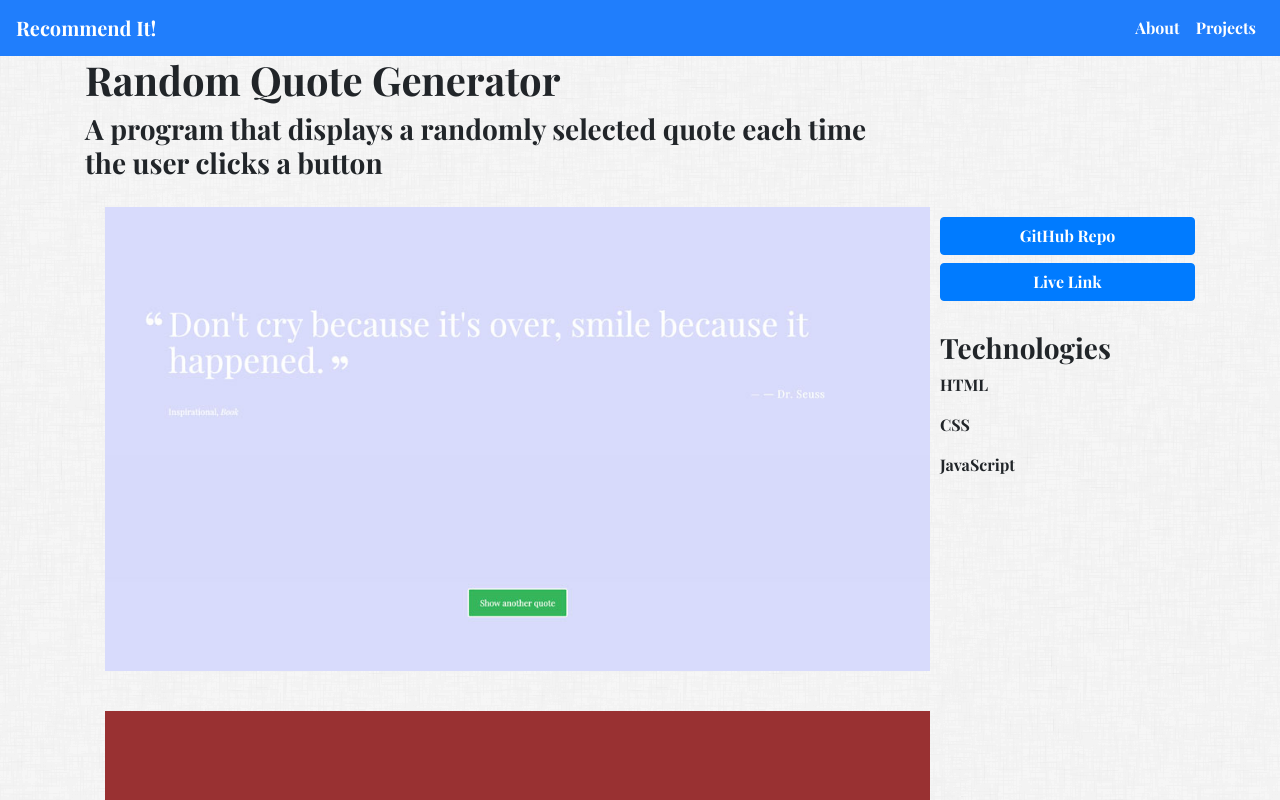
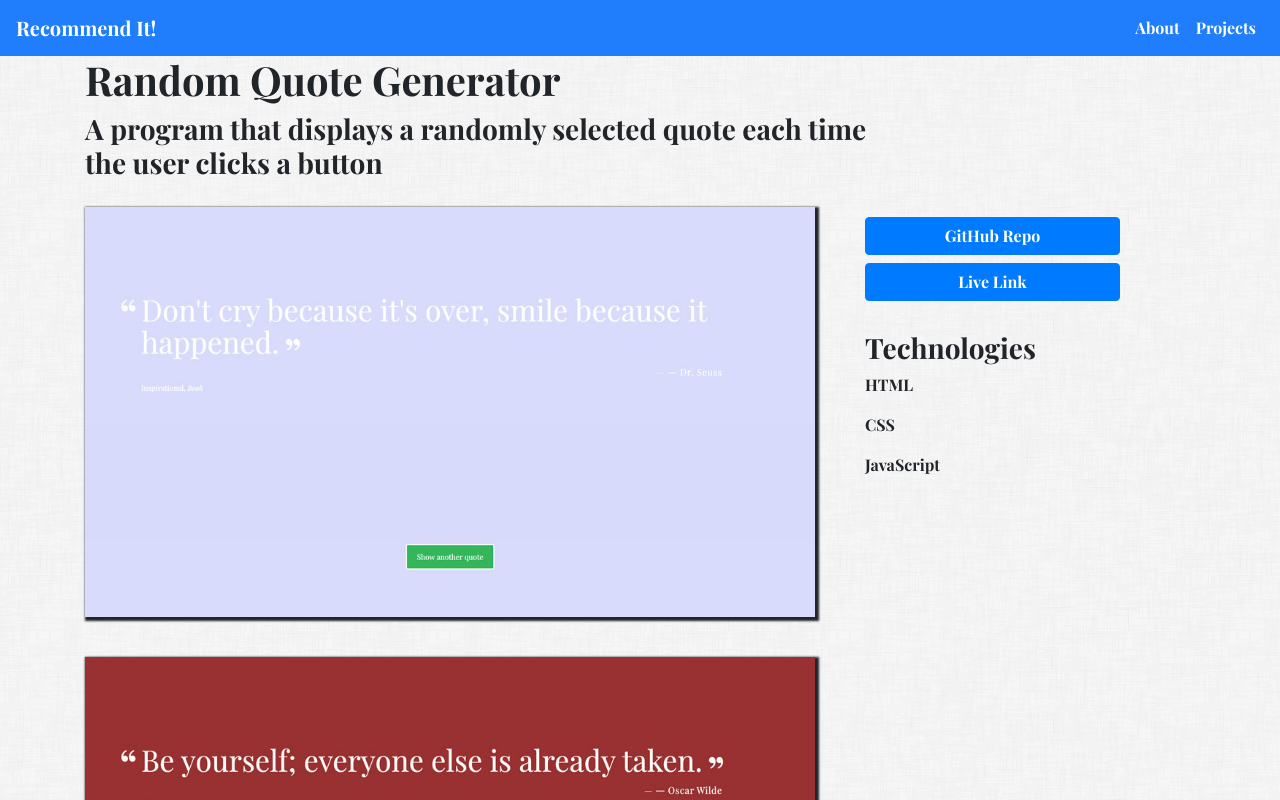
Before and after one commit to asbillings07/react_developer_portfolio, a React (Create React App) app: page /project/0 in a window 1280 px wide. Shown: the top 800 px of the page. Built offline with nearby package versions, Linux system fonts and the light colour scheme; the HTML template or start-up script is replaced by a standard one.

Commit message:
updated image css

```diff
--- a/src/components/ProjectDetail.js
+++ b/src/components/ProjectDetail.js
@@ -16,16 +16,16 @@ export function ProjectDetail ({ match }) {
         </Col>
       </Row>
       <Row>
-        <Col md={9}>
+        <ProjectCol md={8}>
           {project.image_urls.map((imageSrc, i) => (
-            <img
+            <ProjectImage
               src={imageSrc}
               alt={`${project.project_name}`}
               key={i}
-              style={{ width: '100%', height: 'auto', margin: '20px' }}
+              style={{}}
             />
           ))}
-        </Col>
+        </ProjectCol>
         <Col md={3}>
           <StyledTopButton block href={project.github_link} target='_blank'>
             GitHub Repo
@@ -49,4 +49,13 @@ const StyledBottomButton = styled(Button)`
 const StyledTopButton = styled(Button)`
   margin-top: 30px;
 `
-// set img to width: 100%, height: auto
+const ProjectImage = styled.img`
+  width: 100%;
+  height: auto;
+  margin-top: 20px;
+  margin-bottom: 20px;
+  box-shadow: 2px 2px 2px 2px;
+`
+const ProjectCol = styled(Col)`
+  margin-right: 20px;
+`
```
